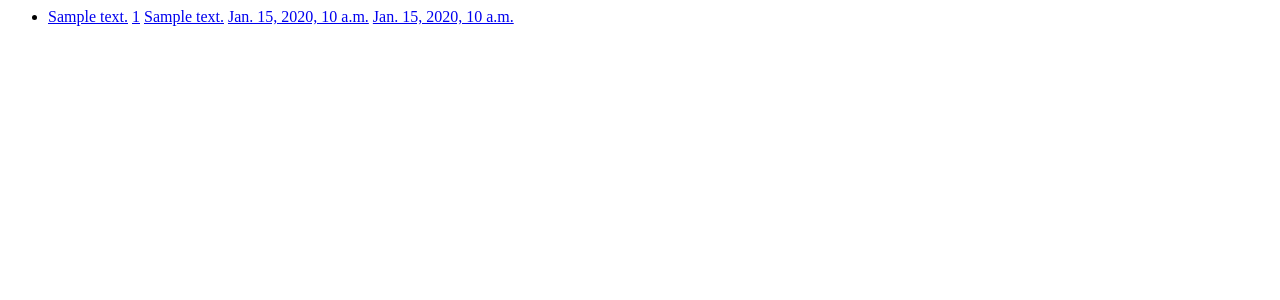
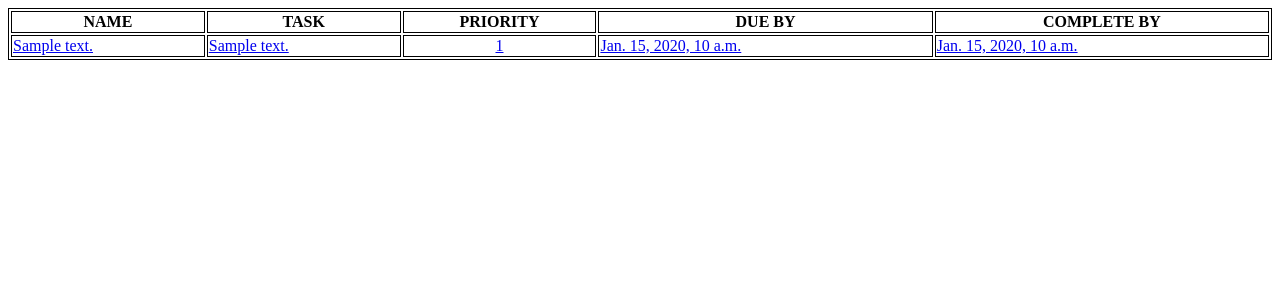
Before and after one commit to Japan4Four/CHORECHART, a Django app: page /tasks/task_list in a window 1280 px wide. Shown: the top 300 px of the page. Run offline with Django 3.2, Linux system fonts and the light colour scheme; tables that the repository leaves empty hold one stand-in row (values such as "Sample post").

Commit message:
added table formatting to task html page

```diff
--- a/tasks/templates/tasks/index.html
+++ b/tasks/templates/tasks/index.html
@@ -1,13 +1,39 @@
 {% if available_tasks %}
-    <ul>
+<style type="text/css">
+  table, th, td {
+    border: 1px solid black;
+  }
+
+</style>
+    <div>
     {% for task in available_tasks %}
-        <li><a href="/tasks/{{ task.task_text }}/">{{ task.task_text }}</a>
-        <a href="/tasks/{{ task.priority }}/">{{ task.priority }}</a>
-        <a href="/tasks/{{ task.assignee }}/">{{ task.assignee }}</a>
-        <a href="/tasks/{{ task.due_date }}/">{{ task.due_date }}</a>
-        <a href="/tasks/{{ task.complete_date }}/">{{ task.complete_date }}</a></li>
+        <table style="width: 100%">
+          <tr>
+            <th>NAME</th>
+            <th>TASK</th>
+            <th>PRIORITY</th>
+            <th>DUE BY</th>
+            <th>COMPLETE BY</th>
+          </tr>
+          <tr>
+            <td>
+              <a href="/tasks/{{ task.assignee }}/">{{ task.assignee }}</a>
+            </td>
+            <td>
+              <a href="/tasks/{{ task.task_text }}/">{{ task.task_text }}</a>
+            </td>
+            <td style="text-align: center;">
+              <a href="/tasks/{{ task.priority }}/">{{ task.priority }}</a>
+            </td>
+            <td>
+              <a href="/tasks/{{ task.due_date }}/">{{ task.due_date }}</a>
+            </td>
+            <td>
+              <a href="/tasks/{{ task.complete_date }}/">{{ task.complete_date }}</a>
+            </td>
+        </table>
     {% endfor %}
-    </ul>
+    </div>
 {% else %}
     <p>No tasks are available.</p>
 {% endif %}
```
